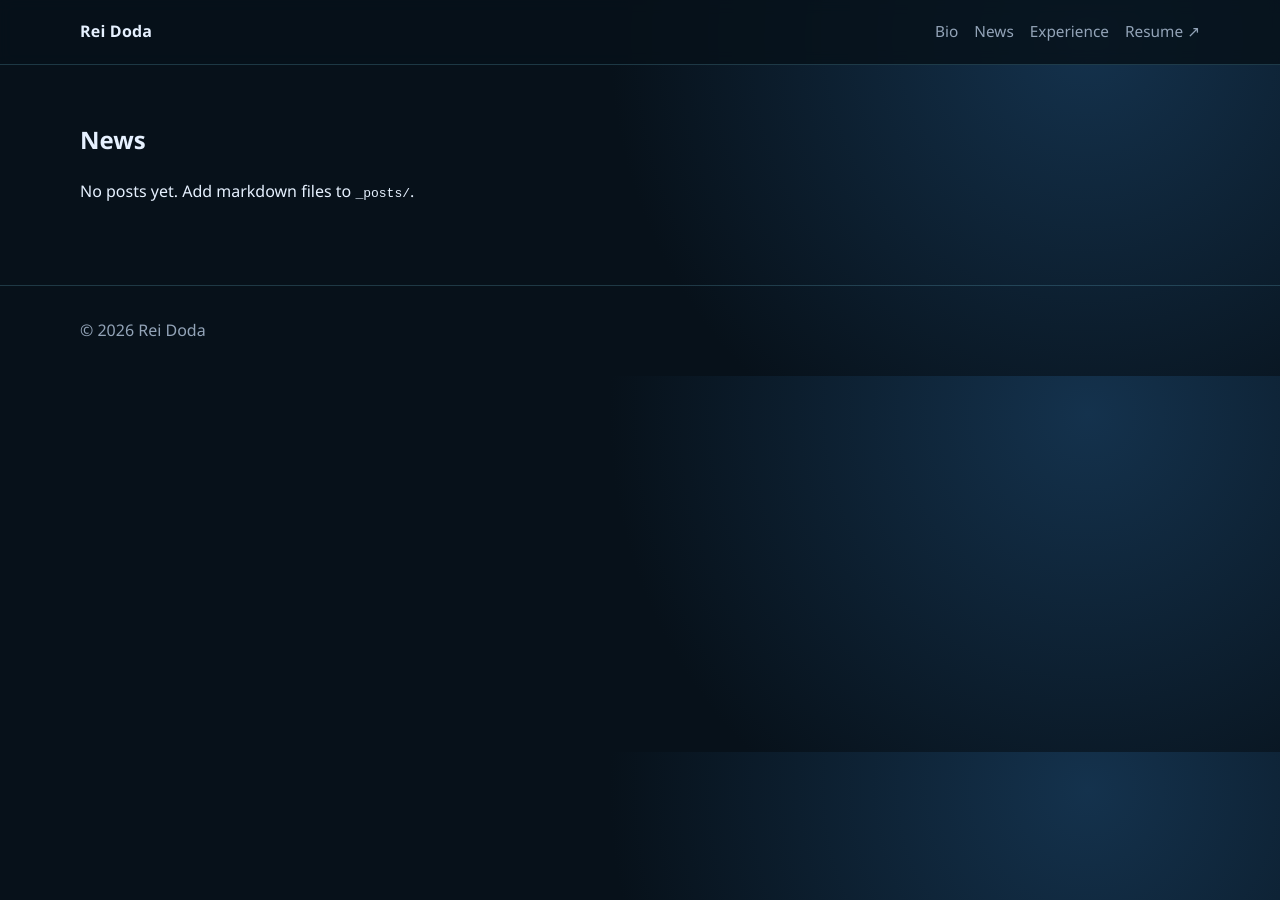
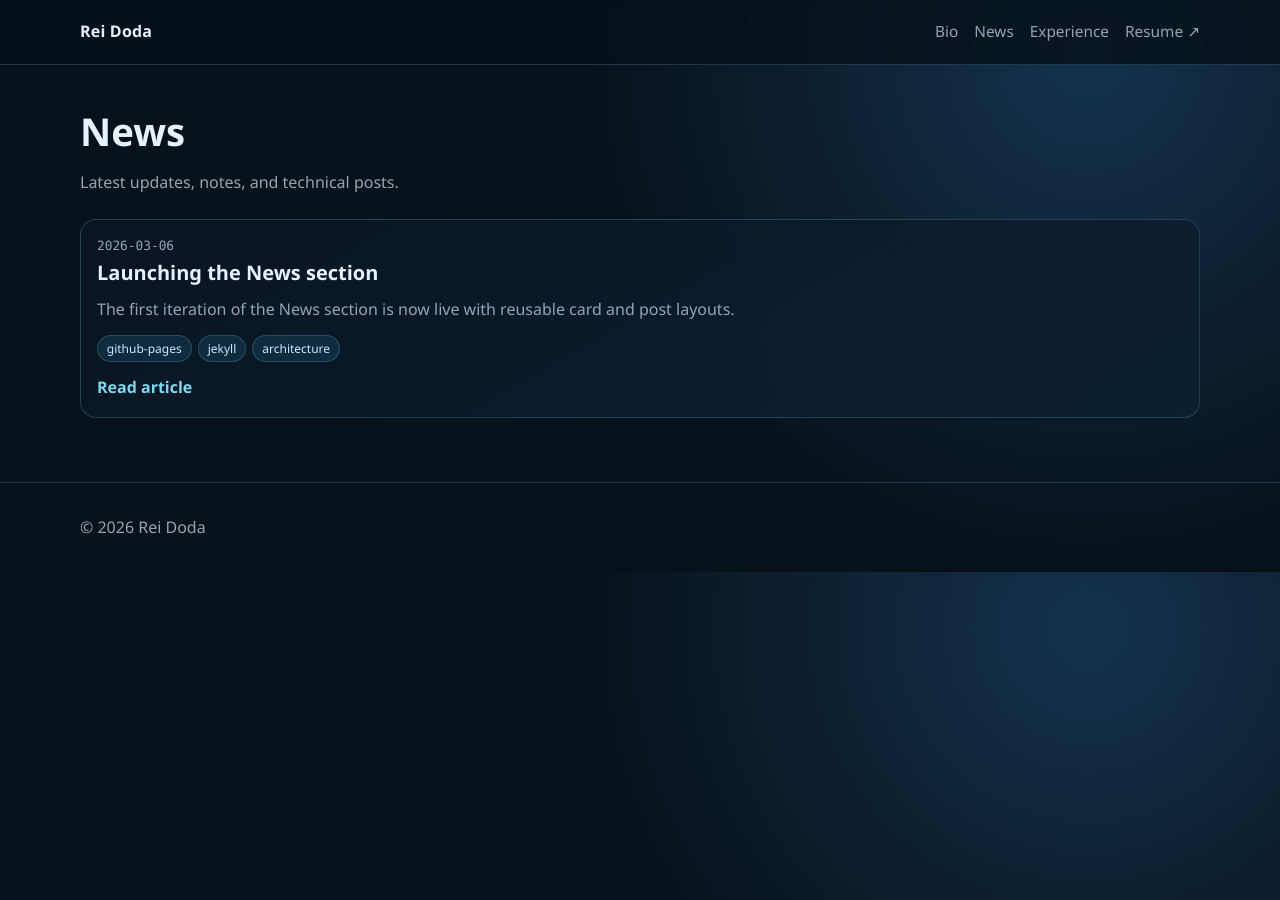
Before and after one commit to reiidoda/reiidoda.github.io, a Jekyll site: the page built from news.html, in a window 1280 px wide. Built offline with Jekyll 4.4.1, drawn with Linux system fonts in a browser that asks for light colours.

Commit message:
feat: implement news listing and post layouts

```diff
--- /dev/null
+++ b/_includes/news-card.html
@@ -0,0 +1,24 @@
+<article class="news-card">
+  <header class="news-card-header">
+    <p class="news-card-date">
+      <time datetime="{{ include.post.date | date_to_xmlschema }}">{{ include.post.date | date: "%Y-%m-%d" }}</time>
+    </p>
+    <h2 class="news-card-title">
+      <a href="{{ include.post.url | relative_url }}">{{ include.post.title }}</a>
+    </h2>
+  </header>
+
+  <p class="news-card-excerpt">{{ include.post.excerpt | strip_html | strip_newlines | truncate: 180 }}</p>
+
+  {% if include.post.tags and include.post.tags.size > 0 %}
+    <ul class="tag-list" aria-label="Post tags">
+      {% for tag in include.post.tags %}
+        <li class="tag-item">{{ tag }}</li>
+      {% endfor %}
+    </ul>
+  {% endif %}
+
+  <p class="news-card-link-row">
+    <a class="news-card-link" href="{{ include.post.url | relative_url }}">Read article</a>
+  </p>
+</article>
--- /dev/null
+++ b/_layouts/news.html
@@ -0,0 +1,22 @@
+---
+layout: default
+---
+<section class="news-listing" aria-labelledby="news-title">
+  <header class="page-intro">
+    <h1 id="news-title">{{ page.title }}</h1>
+    <p class="page-intro-text">
+      {{ page.description }}
+    </p>
+  </header>
+
+  {% assign sorted_posts = site.posts | sort: 'date' | reverse %}
+  {% if sorted_posts.size > 0 %}
+    <div class="news-grid">
+      {% for post in sorted_posts %}
+        {% include news-card.html post=post %}
+      {% endfor %}
+    </div>
+  {% else %}
+    <p class="empty-state">No posts yet. Add markdown files to <code>_posts/</code> to publish updates.</p>
+  {% endif %}
+</section>
--- /dev/null
+++ b/_posts/2026-03-06-launching-news-system.md
@@ -0,0 +1,12 @@
+---
+layout: post
+title: "Launching the News section"
+date: 2026-03-06 12:00:00 +0100
+tags: [github-pages, jekyll, architecture]
+excerpt: "The first iteration of the News section is now live with reusable card and post layouts."
+---
+The News section is now integrated as a post-driven Jekyll system.
+
+From now on, publishing an update only requires adding a markdown file under `_posts/` with front matter metadata.
+
+The listing page renders cards in reverse chronological order and each article has its own post page with tags and navigation.
--- a/assets/css/main.css
+++ b/assets/css/main.css
@@ -259,6 +259,165 @@ main {
   padding: 1rem 0;
 }
 
+.page-intro {
+  margin-bottom: 1.5rem;
+}
+
+.page-intro h1 {
+  margin: 0;
+  font-size: clamp(1.7rem, 3vw, 2.4rem);
+}
+
+.page-intro-text {
+  margin: 0.45rem 0 0;
+  color: var(--muted);
+  max-width: 65ch;
+}
+
+.news-grid {
+  display: grid;
+  gap: 1rem;
+}
+
+.news-card {
+  border: 1px solid var(--line);
+  border-radius: var(--radius);
+  background: linear-gradient(150deg, rgba(10, 21, 33, 0.96), rgba(13, 33, 52, 0.88));
+  padding: 1rem;
+}
+
+.news-card-title {
+  margin: 0.22rem 0 0;
+  font-size: 1.25rem;
+  line-height: 1.25;
+}
+
+.news-card-title a {
+  color: var(--text);
+  text-decoration: none;
+}
+
+.news-card-title a:hover,
+.news-card-title a:focus-visible {
+  color: var(--accent-soft);
+}
+
+.news-card-date {
+  margin: 0;
+  color: var(--muted);
+  font-family: var(--font-mono);
+  font-size: 0.8rem;
+}
+
+.news-card-excerpt {
+  margin: 0.75rem 0;
+  color: var(--muted);
+}
+
+.tag-list {
+  list-style: none;
+  display: flex;
+  flex-wrap: wrap;
+  gap: 0.4rem;
+  margin: 0.25rem 0 0;
+  padding: 0;
+}
+
+.tag-item {
+  border: 1px solid var(--line);
+  border-radius: 999px;
+  padding: 0.2rem 0.55rem;
+  font-size: 0.75rem;
+  color: #cce7ff;
+  background: rgba(56, 189, 248, 0.12);
+}
+
+.news-card-link-row {
+  margin: 0.8rem 0 0;
+}
+
+.news-card-link {
+  color: var(--accent-soft);
+  text-decoration: none;
+  font-weight: 600;
+}
+
+.news-card-link:hover,
+.news-card-link:focus-visible {
+  color: var(--accent);
+}
+
+.empty-state {
+  color: var(--muted);
+}
+
+.news-post {
+  max-width: 760px;
+}
+
+.news-post-header {
+  margin-bottom: 1.15rem;
+  padding-bottom: 1rem;
+  border-bottom: 1px solid var(--line);
+}
+
+.news-post-header h1 {
+  margin: 0.2rem 0 0;
+  font-size: clamp(1.7rem, 3vw, 2.3rem);
+  line-height: 1.2;
+}
+
+.news-post-date {
+  margin: 0;
+  color: var(--muted);
+  font-family: var(--font-mono);
+  font-size: 0.82rem;
+}
+
+.news-post-content {
+  color: #d7e9fa;
+}
+
+.news-post-content p {
+  margin: 0 0 1rem;
+}
+
+.news-post-content a {
+  color: var(--accent-soft);
+}
+
+.news-post-content code {
+  font-family: var(--font-mono);
+  background: rgba(126, 216, 240, 0.14);
+  border: 1px solid var(--line);
+  border-radius: 8px;
+  padding: 0.1rem 0.35rem;
+}
+
+.post-nav {
+  margin-top: 1.6rem;
+  padding-top: 1rem;
+  border-top: 1px solid var(--line);
+  display: flex;
+  flex-wrap: wrap;
+  gap: 0.65rem;
+}
+
+.post-nav-link {
+  text-decoration: none;
+  color: var(--text);
+  border: 1px solid var(--line);
+  border-radius: 999px;
+  padding: 0.3rem 0.7rem;
+  font-size: 0.84rem;
+}
+
+.post-nav-link:hover,
+.post-nav-link:focus-visible {
+  border-color: rgba(126, 216, 240, 0.4);
+  color: var(--accent-soft);
+}
+
 @keyframes blink {
   0%,
   49% {
@@ -320,6 +479,10 @@ main {
   .terminal-line {
     font-size: 0.88rem;
   }
+
+  .news-card {
+    padding: 0.85rem;
+  }
 }
 
 @media (prefers-reduced-motion: reduce) {
--- a/news.html
+++ b/news.html
@@ -1,20 +1,6 @@
 ---
+layout: news
 title: News
 description: Latest updates, notes, and technical posts.
 permalink: /news/
 ---
-<section>
-  <h1>News</h1>
-  {% if site.posts.size > 0 %}
-    <ul>
-      {% for post in site.posts %}
-        <li>
-          <a href="{{ post.url | relative_url }}">{{ post.title }}</a>
-          <small>{{ post.date | date: "%Y-%m-%d" }}</small>
-        </li>
-      {% endfor %}
-    </ul>
-  {% else %}
-    <p>No posts yet. Add markdown files to <code>_posts/</code>.</p>
-  {% endif %}
-</section>
```
Also changed, not shown: _layouts/post.html (added, +33 -0 lines).
